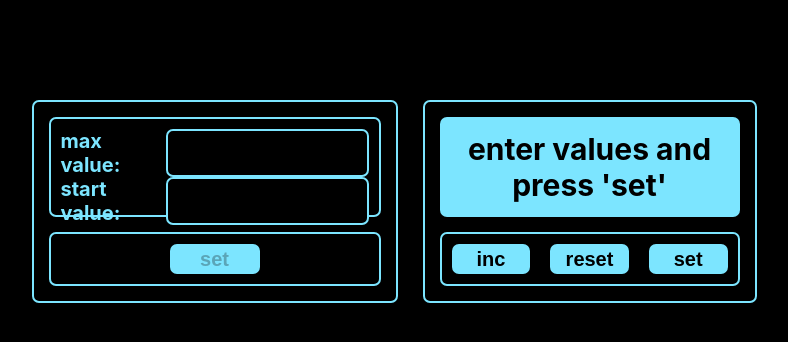
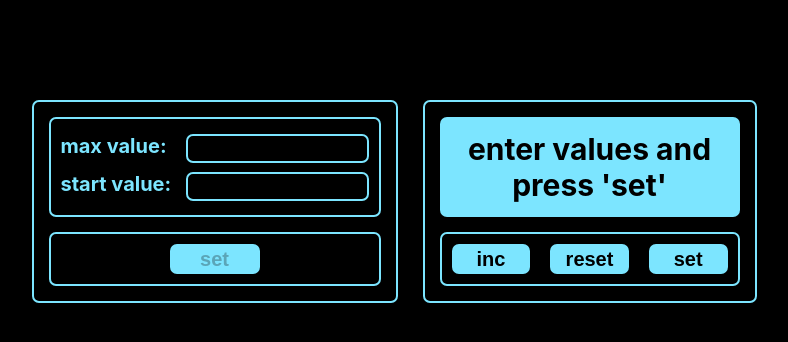
Before and after one commit to FeraVerto/counter, a React (Create React App) app: page / in a window 1280 px wide. Shown: the top 342 px of the page, without its empty margins (246-1034 px from the left). Built offline with nearby package versions, Linux system fonts and the light colour scheme.

Commit message:
part №1 completed

```diff
--- a/src/App.tsx
+++ b/src/App.tsx
@@ -12,7 +12,9 @@
     let [startNumber, setStartNumber] = useState<number | string>(0)
     let [count, setCount] = useState<number | string>("enter values and press 'set'")
 
-    let finalInputClassName = count === 'Incorrect value' ?  `${s.error}` : `${s.input}`;
+    let classNameMax = maxNumber < 0  ? `${s.error_max}` : `${s.input}`;
+    let classNameStart = startNumber < 0 ? `${s.error_start}` : `${s.input}`;
+
 
     let objNumber = {
         max: maxNumber,
@@ -50,21 +52,21 @@
                                     setNumber={setMaxNumber}
                                     number={objNumber}
                                     setCount={setCount}
-                                    count="4"
-                                    finalInputClassName={finalInputClassName}
+
+                                    finalInputClassName={classNameMax}
                     />
                     <TunerOfCounter id="2"
                                     title={"start value:"}
                                     setNumber={setStartNumber}
                                     number={objNumber}
                                     setCount={setCount}
-                                    count="4"
-                                    finalInputClassName={finalInputClassName}
+
+                                    finalInputClassName={classNameStart}
                     />
                 </div>
                 <div className="button_block">
                     <Button onClick={set} title={"set"}
-                            disabled={(maxNumber < 0 && startNumber < 0 ) || (maxNumber <= startNumber)}/>
+                            disabled={(maxNumber < 0 && startNumber < 0) || (maxNumber <= startNumber)}/>
                 </div>
             </div>
 
--- a/src/TunerOfCounter/TunerOfCounter.module.css
+++ b/src/TunerOfCounter/TunerOfCounter.module.css
@@ -4,15 +4,32 @@
 }
 
 .input {
-    padding: 5px 10px;
+    padding: 5px 0;
     border: 2px solid #7ce5ff;
     border-radius: 7px;
     background-color: black;
     color: white;
     font-weight: bold;
+    text-align: center;
+    outline:none;
 }
 
-.error {
+.error,
+.error_max,
+.error_start {
     border: 2px solid red;
     border-radius: 7px;
+    background-color: black;
+    color: white;
+    font-weight: bold;
+    text-align: center;
+    outline:none;
+    padding: 5px 0;
 }
+
+
+.error:focus,
+.error_max:focus,
+.error_start:focus {
+    border: 2px solid red;
+}
--- a/src/TunerOfCounter/TunerOfCounter.tsx
+++ b/src/TunerOfCounter/TunerOfCounter.tsx
@@ -8,7 +8,7 @@
     setNumber: (number: number | string) => void
     number: { max: number | string, start: number | string }
     setCount: (count: number | string) => void
-    count: number | string
+
     finalInputClassName: string
 }
 
@@ -43,7 +43,7 @@
         //Валидация для инпута
         if (checkedNumber(inputValue, number.start, id) || checkedNumber(inputValue, number.max, id)) {
             setCount('Incorrect value')
-            /*console.log(finalInputClassName)*/
+
         } else {
             setCount("enter values and press 'set'")
         }
@@ -59,7 +59,9 @@
             <label htmlFor="1">
                 {title}
             </label>
-            <input className={finalInputClassName} id="1" type="number" onChange={onChangeInputTuner}/>
+            <input
+                className={((number.max <= number.start) && (number.max !== 0 && number.start !== 0) ? `${s.error}` : finalInputClassName)}
+                id="1" type="number" onChange={onChangeInputTuner}/>
         </div>
     )
 }
```
